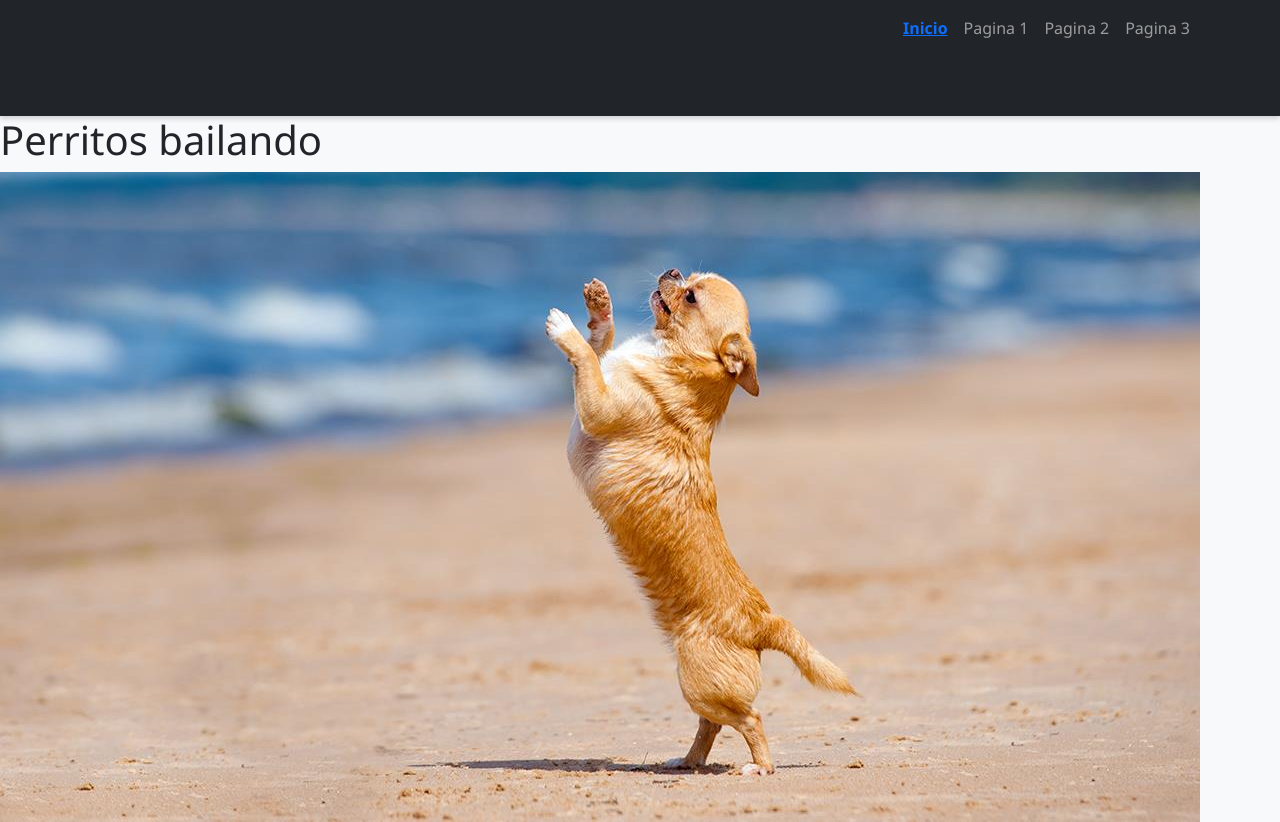
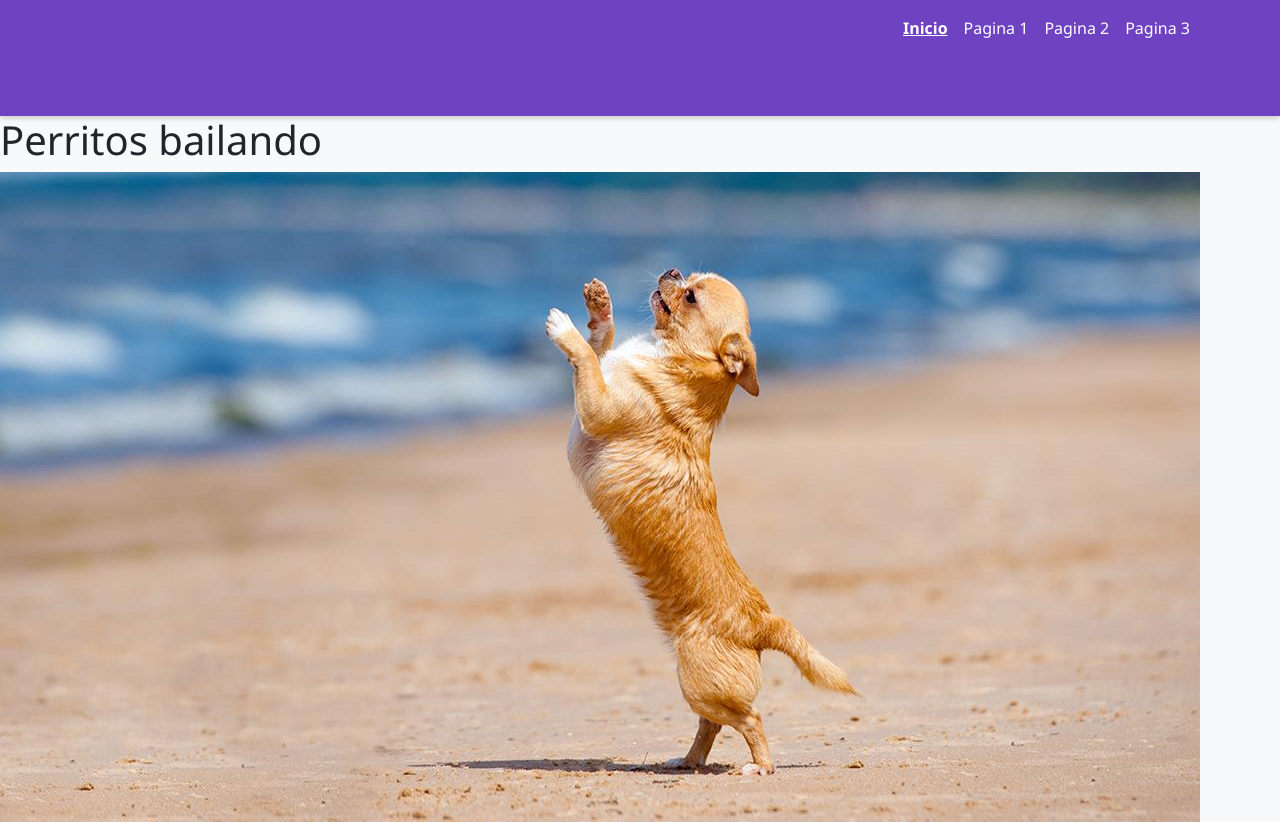
Before and after one commit to FridaSofia2019181/Actividad-fundamental-6-, a plain HTML site: page index.html in a window 1280 px wide. Drawn offline with nearby package versions, Linux system fonts and the light colour scheme.

Commit message:
se modifico el color a morado

```diff
--- a/css/estilos.css
+++ b/css/estilos.css
@@ -21,7 +21,19 @@ body {
 }
 
 .navbar {
+  background-color: #6f42c1 !important; /* morado */
+  color: #fff !important;
   box-shadow: 0 2px 6px rgba(0, 0, 0, 0.2);
+}
+
+/* Asegura que enlaces y marca sean visibles sobre el fondo morado */
+.navbar .nav-link,
+.navbar-brand {
+  color: #ffffff !important;
+}
+
+.navbar .nav-link:hover {
+  color: #e9d5ff !important;
 }
 
 /* Botón de volver arriba */
```
Also changed, not shown: index.html (+0 -1 lines).
